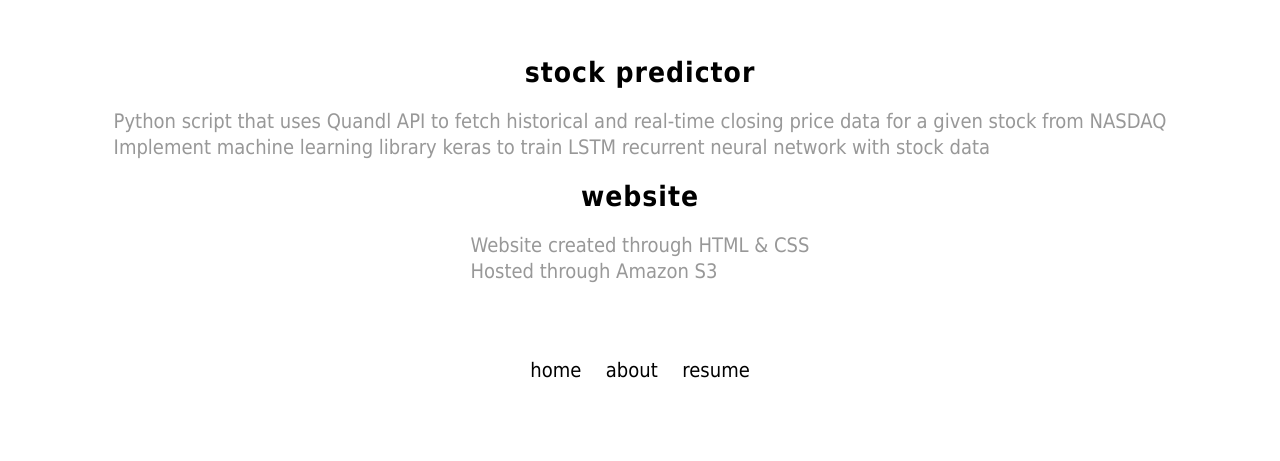
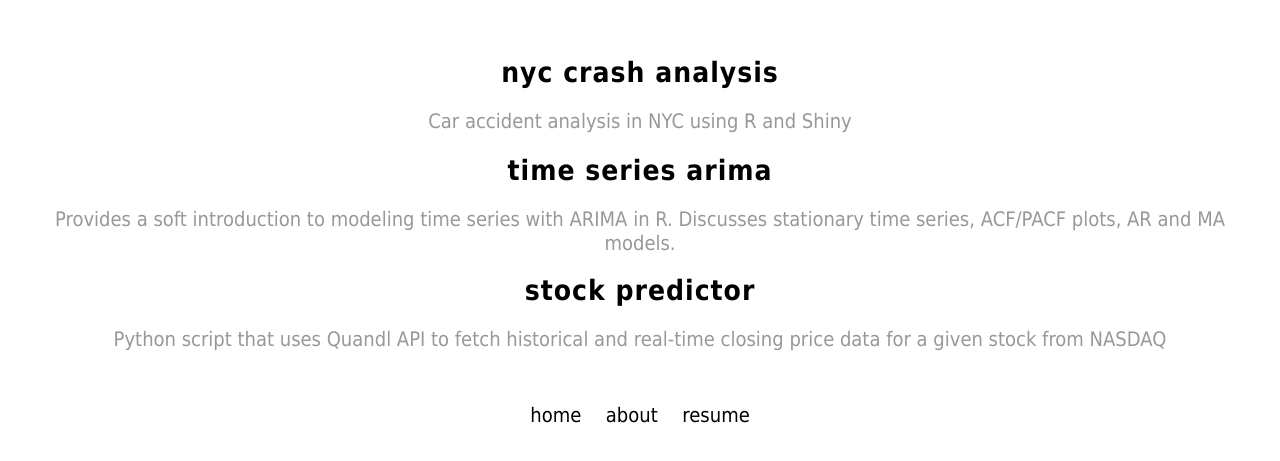
Before and after one commit to willyiamyu/williamjyu.com, a plain HTML site: page projects.html in a window 1280 px wide. Shown: the part 109-570 px from the top of the page. Drawn offline with Linux system fonts and the light colour scheme.

Commit message:
update project and resume

```diff
--- a/projects.html
+++ b/projects.html
@@ -8,21 +8,26 @@
 </head>
 
 <body onload="document.body.style.opacity='1'">
-	<h1 style="font-size:28px;margin-bottom: 0px">stock predictor</h1>
+	<h1 style="font-size:28px;margin-bottom: 0px"><a href="nyc_crash.html">nyc crash analysis</a></h1>
+	<div style="text-align: center;">
+		<div style="display: inline-block; text-align: left;">
+			<p style="margin-bottom: 2px">Car accident analysis in NYC using R and Shiny</p>
+		</div>
+	</div>
+
+	<h1 style="font-size:28px;margin-bottom: 0px"><a href="time_series_arima.html">time series arima</a></h1>
+	<div style="text-align: center;">
+			<p style="margin-bottom: 2px">Provides a soft introduction to modeling time series with ARIMA in R. Discusses stationary time series, ACF/PACF plots, AR and MA models.</p>
+		</div>
+	</div>
+
+	<h1 style="font-size:28px;margin-bottom: 0px"><a href="https://github.com/willyiamyu/stockpredict">stock predictor</a></h1>
 	<div style="text-align: center;">
 		<div style="display: inline-block; text-align: left;">
 			<p style="margin-bottom: 2px">Python script that uses Quandl API to fetch historical and real-time closing price data for a given stock from NASDAQ</p>
-			<p style="margin-top: 0px;margin-bottom: 2px">Implement machine learning library keras to train LSTM recurrent neural network with stock data</p>
 		</div>
 	</div>
 
-	<h1 style="font-size:28px;margin-bottom: 0px">website</h1>
-	<div style="text-align: center;">
-		<div style="display: inline-block; text-align: left;">
-			<p style="margin-bottom: 2px">Website created through HTML & CSS</p>
-			<p style="margin-top: 0px">Hosted through Amazon S3</p>
-		</div>
-	</div>
 	<ul style="margin-top: 50px">
 		<li><a href="index.html">home</a></li>
 		<li><a href="about.html">about</a></li>
```
Also changed, not shown: 3 other files.
